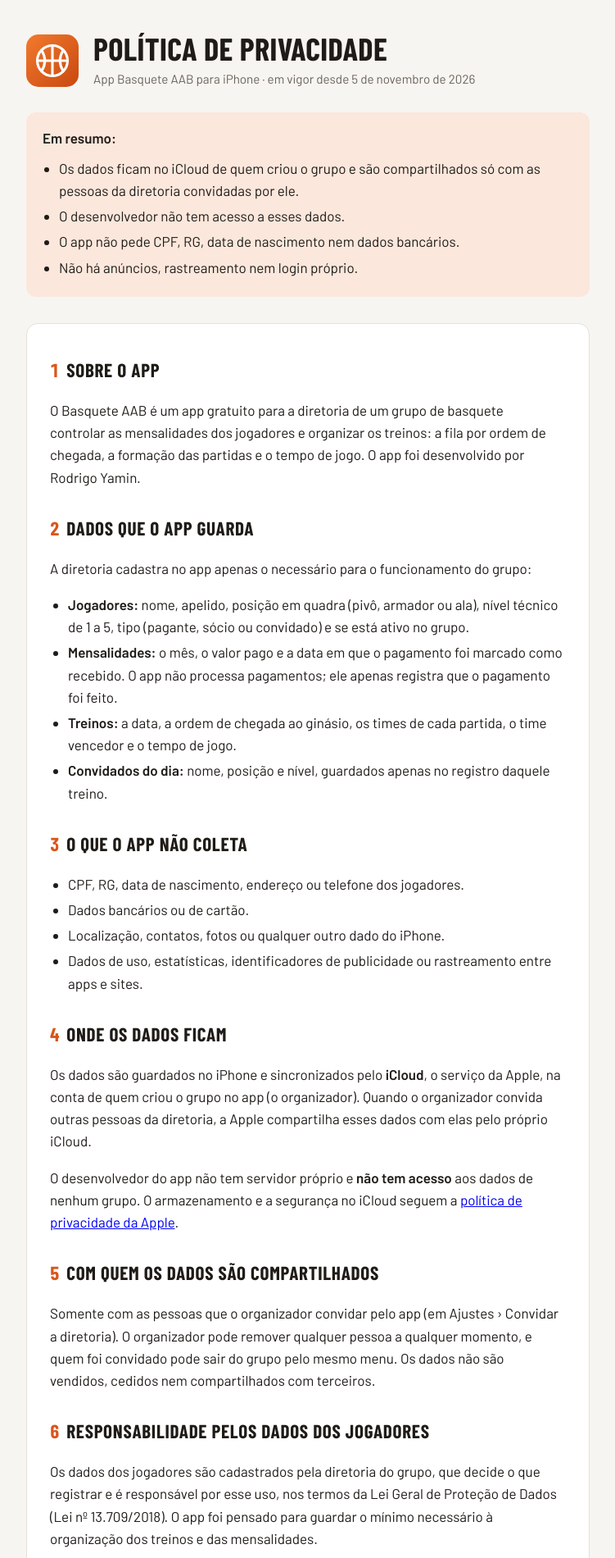
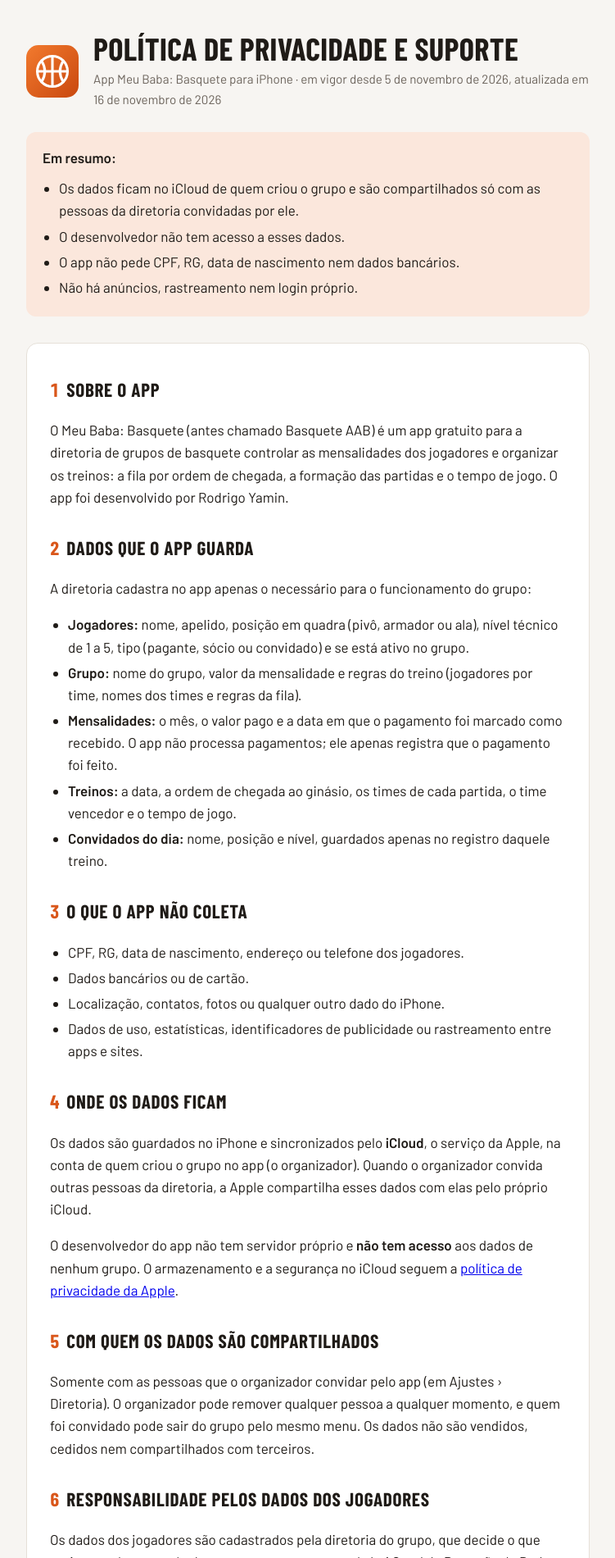
Before and after one commit to rodrigoyamin/basquete, a plain HTML site: page index.html in a window 1280 px wide. Shown: the top 1900 px of the page at 82% size, without its empty margins (264-1015 px from the left). Drawn offline with nearby package versions, Linux system fonts and the light colour scheme; a web font is replaced by a local one.

Commit message:
Add files via upload

```diff
--- a/index.html
+++ b/index.html
@@ -3,7 +3,7 @@
 <head>
 <meta charset="utf-8">
 <meta name="viewport" content="width=device-width, initial-scale=1">
-<title>Política de Privacidade · Basquete AAB</title>
+<title>Política de Privacidade e Suporte · Meu Baba</title>
 <link rel="preconnect" href="https://fonts.googleapis.com">
 <link rel="stylesheet" href="https://fonts.googleapis.com/css2?family=Barlow+Condensed:wght@700;800&family=Barlow:wght@400;500;600&display=swap">
 <style>
@@ -57,8 +57,8 @@ footer{color:var(--muted);font-size:.9rem;margin-top:24px}
       </svg>
     </div>
     <div>
-      <h1>Política de Privacidade</h1>
-      <div class="sub">App Basquete AAB para iPhone · em vigor desde 5 de novembro de 2026</div>
+      <h1>Política de Privacidade e Suporte</h1>
+      <div class="sub">App Meu Baba: Basquete para iPhone · em vigor desde 5 de novembro de 2026, atualizada em 16 de novembro de 2026</div>
     </div>
   </header>
 
@@ -74,12 +74,13 @@ footer{color:var(--muted);font-size:.9rem;margin-top:24px}
 
   <article>
     <h2><span>1</span>Sobre o app</h2>
-    <p>O Basquete AAB é um app gratuito para a diretoria de um grupo de basquete controlar as mensalidades dos jogadores e organizar os treinos: a fila por ordem de chegada, a formação das partidas e o tempo de jogo. O app foi desenvolvido por Rodrigo Yamin.</p>
+    <p>O Meu Baba: Basquete (antes chamado Basquete AAB) é um app gratuito para a diretoria de grupos de basquete controlar as mensalidades dos jogadores e organizar os treinos: a fila por ordem de chegada, a formação das partidas e o tempo de jogo. O app foi desenvolvido por Rodrigo Yamin.</p>
 
     <h2><span>2</span>Dados que o app guarda</h2>
     <p>A diretoria cadastra no app apenas o necessário para o funcionamento do grupo:</p>
     <ul>
       <li><strong>Jogadores:</strong> nome, apelido, posição em quadra (pivô, armador ou ala), nível técnico de 1 a 5, tipo (pagante, sócio ou convidado) e se está ativo no grupo.</li>
+      <li><strong>Grupo:</strong> nome do grupo, valor da mensalidade e regras do treino (jogadores por time, nomes dos times e regras da fila).</li>
       <li><strong>Mensalidades:</strong> o mês, o valor pago e a data em que o pagamento foi marcado como recebido. O app não processa pagamentos; ele apenas registra que o pagamento foi feito.</li>
       <li><strong>Treinos:</strong> a data, a ordem de chegada ao ginásio, os times de cada partida, o time vencedor e o tempo de jogo.</li>
       <li><strong>Convidados do dia:</strong> nome, posição e nível, guardados apenas no registro daquele treino.</li>
@@ -98,7 +99,7 @@ footer{color:var(--muted);font-size:.9rem;margin-top:24px}
     <p>O desenvolvedor do app não tem servidor próprio e <strong>não tem acesso</strong> aos dados de nenhum grupo. O armazenamento e a segurança no iCloud seguem a <a href="https://www.apple.com/br/legal/privacy/" target="_blank" rel="noopener">política de privacidade da Apple</a>.</p>
 
     <h2><span>5</span>Com quem os dados são compartilhados</h2>
-    <p>Somente com as pessoas que o organizador convidar pelo app (em Ajustes › Convidar a diretoria). O organizador pode remover qualquer pessoa a qualquer momento, e quem foi convidado pode sair do grupo pelo mesmo menu. Os dados não são vendidos, cedidos nem compartilhados com terceiros.</p>
+    <p>Somente com as pessoas que o organizador convidar pelo app (em Ajustes › Diretoria). O organizador pode remover qualquer pessoa a qualquer momento, e quem foi convidado pode sair do grupo pelo mesmo menu. Os dados não são vendidos, cedidos nem compartilhados com terceiros.</p>
 
     <h2><span>6</span>Responsabilidade pelos dados dos jogadores</h2>
     <p>Os dados dos jogadores são cadastrados pela diretoria do grupo, que decide o que registrar e é responsável por esse uso, nos termos da Lei Geral de Proteção de Dados (Lei nº 13.709/2018). O app foi pensado para guardar o mínimo necessário à organização dos treinos e das mensalidades.</p>
@@ -116,15 +117,15 @@ footer{color:var(--muted);font-size:.9rem;margin-top:24px}
     <h2><span>9</span>Mudanças nesta política</h2>
     <p>Se esta política mudar, a nova versão será publicada nesta mesma página, com a data de vigência atualizada.</p>
 
-    <h2><span>10</span>Contato</h2>
-    <p>Dúvidas ou pedidos sobre privacidade e dados pessoais:</p>
+    <h2><span>10</span>Contato e suporte</h2>
+    <p>Dúvidas sobre o app, problemas no convite da diretoria ou pedidos sobre privacidade e dados pessoais. Se o problema for de sincronização, mande junto o texto de Ajustes › Diagnóstico do iCloud › Copiar diagnóstico.</p>
     <div class="contato">
       <span class="email" id="email">rodrigoyamin@gmail.com</span>
       <button type="button" id="copiar">Copiar e-mail</button>
     </div>
   </article>
 
-  <footer>Basquete AAB · Rodrigo Yamin · Última atualização: 5 de novembro de 2026</footer>
+  <footer>Meu Baba: Basquete · Rodrigo Yamin · Última atualização: 16 de novembro de 2026</footer>
 </div>
 
 <script>
```
